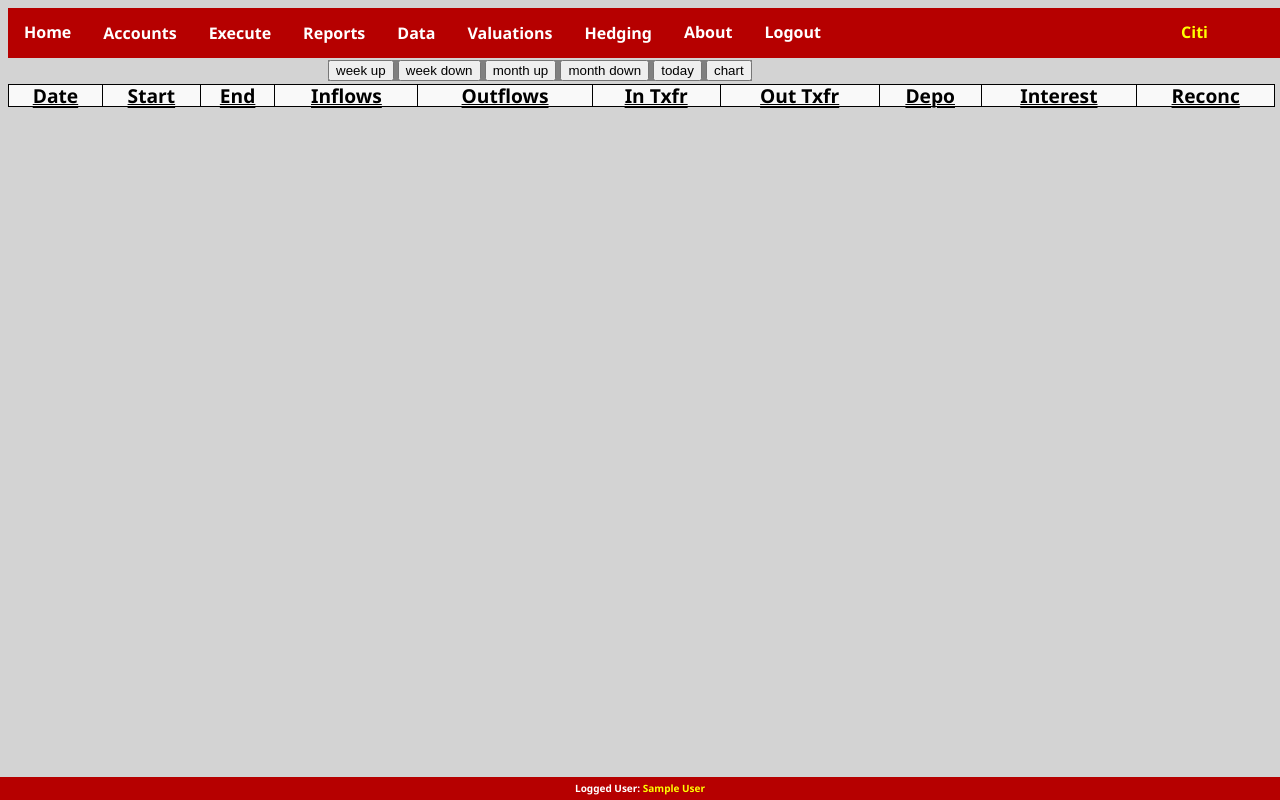
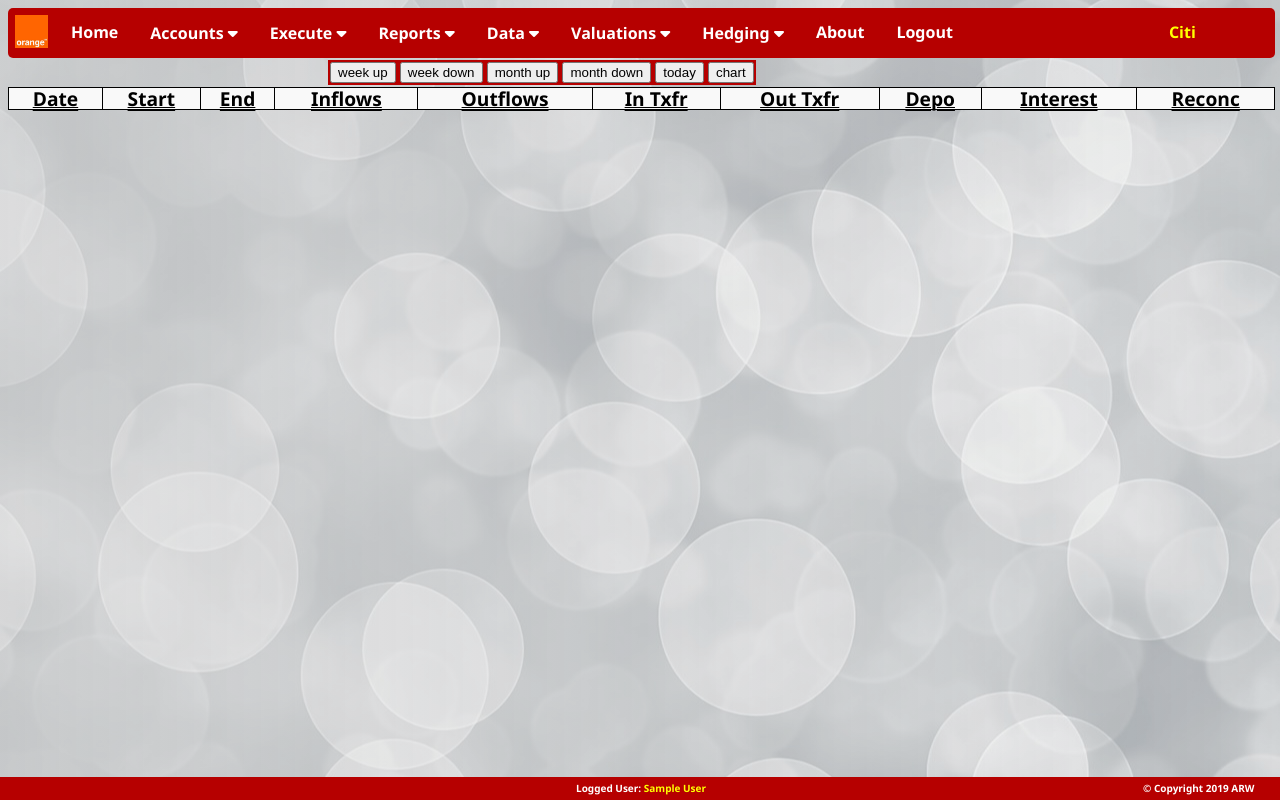
Before and after one commit to ArturWrobel/liquidity-manager, a Django app: page /bank_acc/Citi in a window 1280 px wide. Run offline with Django 3.2, Linux system fonts and the light colour scheme; the visitor is signed in with stand-in values (Sample User, id 1); data that the repository does not hold is empty; some libraries are stand-ins or nearby versions.

Commit message:
front end improvement

```diff
--- a/banks/templates/account.html
+++ b/banks/templates/account.html
@@ -45,15 +45,15 @@
             <a href="/update/{{ title }}/{{ i.date|date:'Y-m-d' }}">{{ i.date|date:'Y-m-d' }}</a>
         </th>
 
-        <th>{{ i.start_balance|floatformat:2|intcomma }}</th>
-        <th>{{ i.end_balance|floatformat:2|intcomma }}</th>
-        <th>{{ i.inflows|floatformat:2|intcomma }}</th>
-        <th>{{ i.outflows|floatformat:2|intcomma }}</th>
-        <th>{{ i.transfer_in|floatformat:2|intcomma }}</th>
-        <th>{{ i.transfer_out|floatformat:2|intcomma }}</th>
-        <th>{{ i.depo|floatformat:2|intcomma }}</th>
-        <th>{{ i.interest|floatformat:2|intcomma }}</th>
-        <th>{{ i.reconciliation|floatformat:2|intcomma }}</th>
+        <th class="numbers">{{ i.start_balance|floatformat:2|intcomma }}</th>
+        <th class="numbers">{{ i.end_balance|floatformat:2|intcomma }}</th>
+        <th class="numbers">{{ i.inflows|floatformat:2|intcomma }}</th>
+        <th class="numbers">{{ i.outflows|floatformat:2|intcomma }}</th>
+        <th class="numbers">{{ i.transfer_in|floatformat:2|intcomma }}</th>
+        <th class="numbers">{{ i.transfer_out|floatformat:2|intcomma }}</th>
+        <th class="numbers">{{ i.depo|floatformat:2|intcomma }}</th>
+        <th class="numbers">{{ i.interest|floatformat:2|intcomma }}</th>
+        <th class="numbers">{{ i.reconciliation|floatformat:2|intcomma }}</th>
     </tr>
 
     {% endfor %}
--- a/banks/templates/base.html
+++ b/banks/templates/base.html
@@ -20,13 +20,15 @@
     <script src="https://code.jquery.com/jquery-1.12.4.js"></script>
     <script src="https://code.jquery.com/ui/1.12.1/jquery-ui.js"></script>
 
+    <!-- Font Awsome  -->
+    <script src="https://kit.fontawesome.com/8d1856d6c1.js" crossorigin="anonymous"></script>
+
     <script>
+
     $( function() {
       $( "#id_deal_date, #id_value_date, #id_expiry_date, #id_start_date, #id_end_date, #id_deal_date__gte, #id_deal_date__lte, #id_value_date__gte,#id_value_date__lte" ).datepicker();
     } );
     </script>
-
-
 
     {% endblock %}
 
--- a/banks/templates/dealsfilter.html
+++ b/banks/templates/dealsfilter.html
@@ -9,6 +9,9 @@
 <form method="get" id="ff">
 
   <h2 id="ticket_center">Deal search</h2>
+
+  <hr>
+
   {% for field in filter.form %}
   <div class="textWrapper">
     <br>
--- a/banks/templates/depo.html
+++ b/banks/templates/depo.html
@@ -19,6 +19,7 @@
   {% endfor %}
     <br>
   <input type="submit" value="New Depo" class="textWrapper button_form">
+
   <br>
   <br>
 </form>
--- a/banks/templates/index.html
+++ b/banks/templates/index.html
@@ -18,6 +18,8 @@
     <h1>Liquidity Manager</h1>
   </button>
 
+  <footer>&copy; Copyright 2019 ARW</footer>
+
 </body>
 
 </html>
--- a/banks/templates/login.html
+++ b/banks/templates/login.html
@@ -22,7 +22,7 @@
       <img src="{% static "img/orange logo.jpg" %}" alt="Avatar" class="avatar">
     </div>
   {% for field in form %}
-    <div class="textWrapper">
+    <div class="textWra pper">
       <br>
       {{field.label_tag}} {{field}}
 
--- a/banks/templates/navbar.html
+++ b/banks/templates/navbar.html
@@ -8,9 +8,15 @@
 </head>
 
 <body>
+    <div class="navbar">
+    <div id="logo">
+      <img  src="{% static "img/orange logo.jpg" %}" alt="Orange logo" width="33px">
+    </div>
 
-  <div class="navbar">
-    <a href="/home">Home</a>
+    <div>
+        <a href="/home">Home</a>
+    </div>
+
     <div class="dropdown">
       <button class="dropbtn" style="font-weight:bold">Accounts
         <i class="fa fa-caret-down"></i>
@@ -88,7 +94,8 @@
   </div>
 
   <div class="footer">
-    <p>Logged User: <span id="name">{{ user.first_name }} {{ user.last_name }}</span> </p>
+    <p id="left">Logged User: <span id="name">{{ user.first_name }} {{ user.last_name }}</span> </p>
+    <p id="right">&copy; Copyright 2019 ARW</p>
   </div>
 
 </body>
--- a/static/css/account.css
+++ b/static/css/account.css
@@ -14,7 +14,7 @@ table tr:nth-child(even) th {
 }
 
 table {
-  margin-top: 60px;
+  margin-top: 63px;
   width: 100%;
 }
 
@@ -23,7 +23,13 @@ th {
   font-weight: 500;
 }
 
+.numbers {
+  text-align: right;
+  padding-right: 3%;
+}
+
 .label {
+  font-size: 18px;
   font-weight: bolder;
   font-size: larger;
   border: 1px solid black;
@@ -31,21 +37,28 @@ th {
   text-decoration-style: double;
   }
 
+  .label-1 {
+    font-size: 17px;
+    font-weight: 600;
+    color: black;
+  }
+
 #form_acc {
   position: fixed;
-  border: inherit;
+  border: 2px solid #b60000;
   margin-top: 52px;
   margin-left: 25%;
-  background: grey;
+  background: #b60000;
 }
 
 .sticky {
   width: 100%;
   position: sticky;
-  top: 83px;
+  top: 86px;
 }
 
 .highlight {
-  color: rgb(17, 0, 255);
-  font-family:Impact, Haettenschweiler, 'Arial Narrow Bold', sans-serif;
+  color: rgb(236, 20, 20);
+  font-family: Impact, Haettenschweiler, 'Arial Narrow Bold', sans-serif;
+  transition: 0.5s;
   }
--- a/static/css/home.css
+++ b/static/css/home.css
@@ -1,5 +1,5 @@
 #homelogo {
-    position: absolute;
+    position: relative;
     height: 10%;
     width: 10%;
     margin-top: 30vh;
--- a/static/css/login.css
+++ b/static/css/login.css
@@ -5,6 +5,9 @@ form {
     margin-left: 25%;
     top: 25%;
     border: 5px solid #f1f1f1;
+    background: rgba(240, 166, 132, 0.8);
+  border-radius: 30px;
+  box-shadow: 0 15px 25px rgba(0, 0, 0, 0.5);
   }
 
   /* Full-width inputs */
--- a/static/css/styles.css
+++ b/static/css/styles.css
@@ -1,5 +1,11 @@
 body {
-  background: lightgrey;
+    background: linear-gradient(
+    to right,
+    rgba(211, 211, 211, 0.6),
+    rgba(211, 211, 211, 0.3)
+  ),
+  url("/static/img/tlo.jpg") no-repeat center fixed;
+
   width: 99%;
   font-family: 'Segoe UI', Tahoma, Geneva, Verdana, sans-serif;
   line-height: 1;
@@ -7,23 +13,44 @@ body {
 
 /*----------------------------------------------------------- NAVBAR--------------------------------------------------------------------*/
 
+#logo {
+  transition: all 1s ease;
+  position: relative;
+  display: block;
+  float: left;
+  padding-top: 7px;
+  padding-right: 7px;
+  padding-left: 7px;
+}
+
+#logo:hover {
+  -webkit-transform: scale(1.3);
+  -ms-transform: scale(1.3);
+  transform: scale(1.3);
+}
+
 .navbar {
   position: fixed;
-  width: 100%;
+  top: 8px;
+  width: 99%;
   overflow: hidden;
   background-color: #b60000;
   z-index: 1;
   line-height: 21px;
+  border-radius: 5px;
 }
 
 .navbar a {
   float: left;
   font-size: 16px;
   font-weight: bold;
-  color:white;
+  color: white;
   text-align: center;
   padding: 14px 16px;
   text-decoration: none;
+  transition: 0.5s;
+  border-radius: 5px;
+
 }
 
 .navbar b {
@@ -34,6 +61,9 @@ body {
   font-weight: 900;
   text-align: center;
   padding: 14px 16px;
+  transition: 0.5s;
+  border-radius: 5px;
+
 }
 
 .dropdown {
@@ -50,6 +80,7 @@ body {
   background-color: inherit;
   font-family: inherit;
   margin: 0;
+  transition: 0.5s;
 }
 
 .navbar a:hover,
@@ -102,9 +133,21 @@ body {
   font-size: 10px;
   font-weight: bold;
   line-height: 3px;
+  overflow: hidden;
 }
 
 #name {
   color: yellow;
   font-weight: bolder;
  }
+
+#right{
+  float:right;
+  margin-right: 2%;
+}
+
+#left {
+  float: left;
+  position: relative;
+  left: 45%;
+}
```
Also changed, not shown: static/css/curves.css (+19 -9 lines), static/css/index.css (+14 -4 lines), static/css/ticket.css (+13 -4 lines), static/img/drops.jpg (added), static/img/tlo.jpg (added), static/img/tlo1.png (added). Lines whose indentation alone changed are shown as unchanged.
